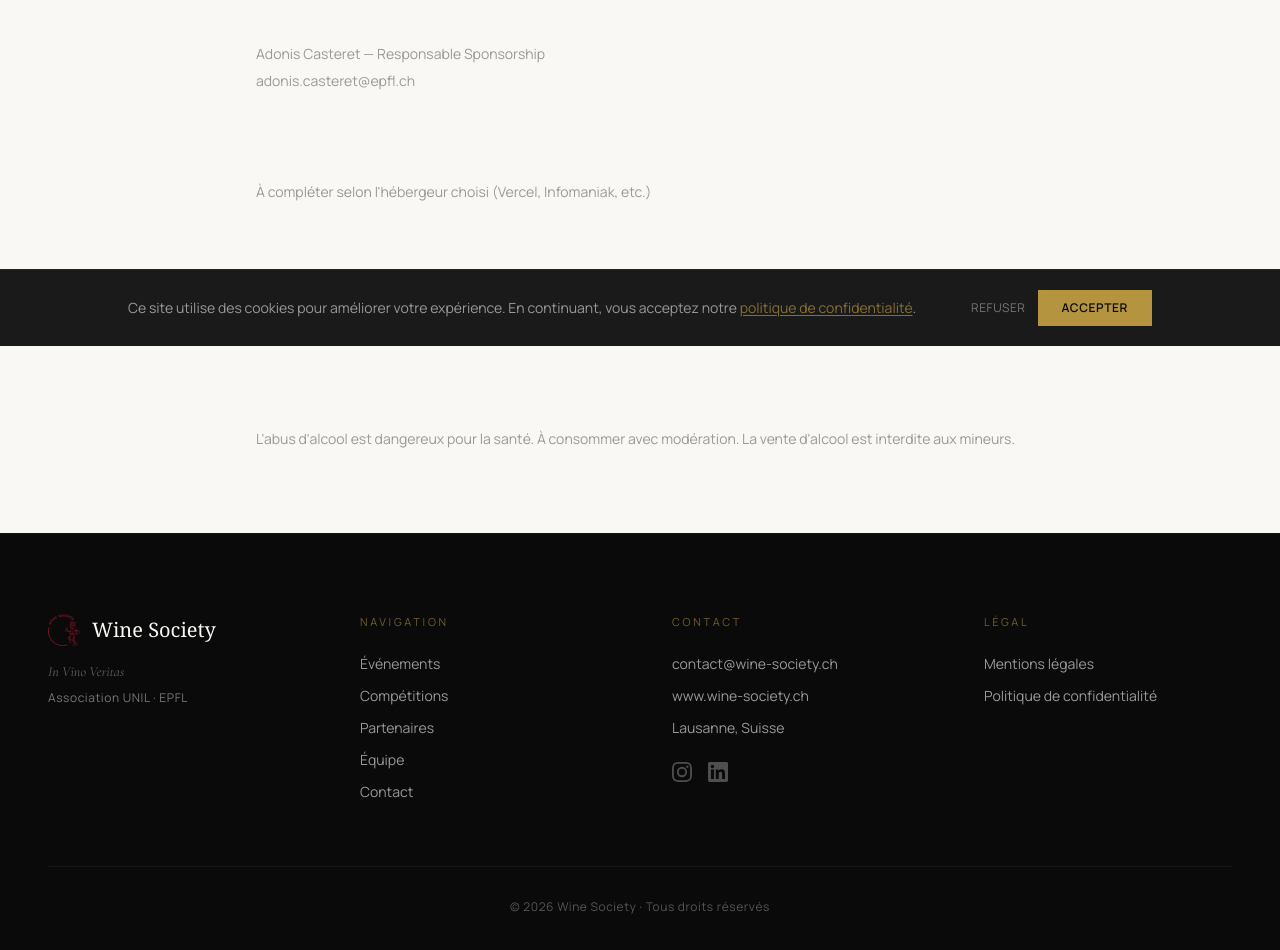
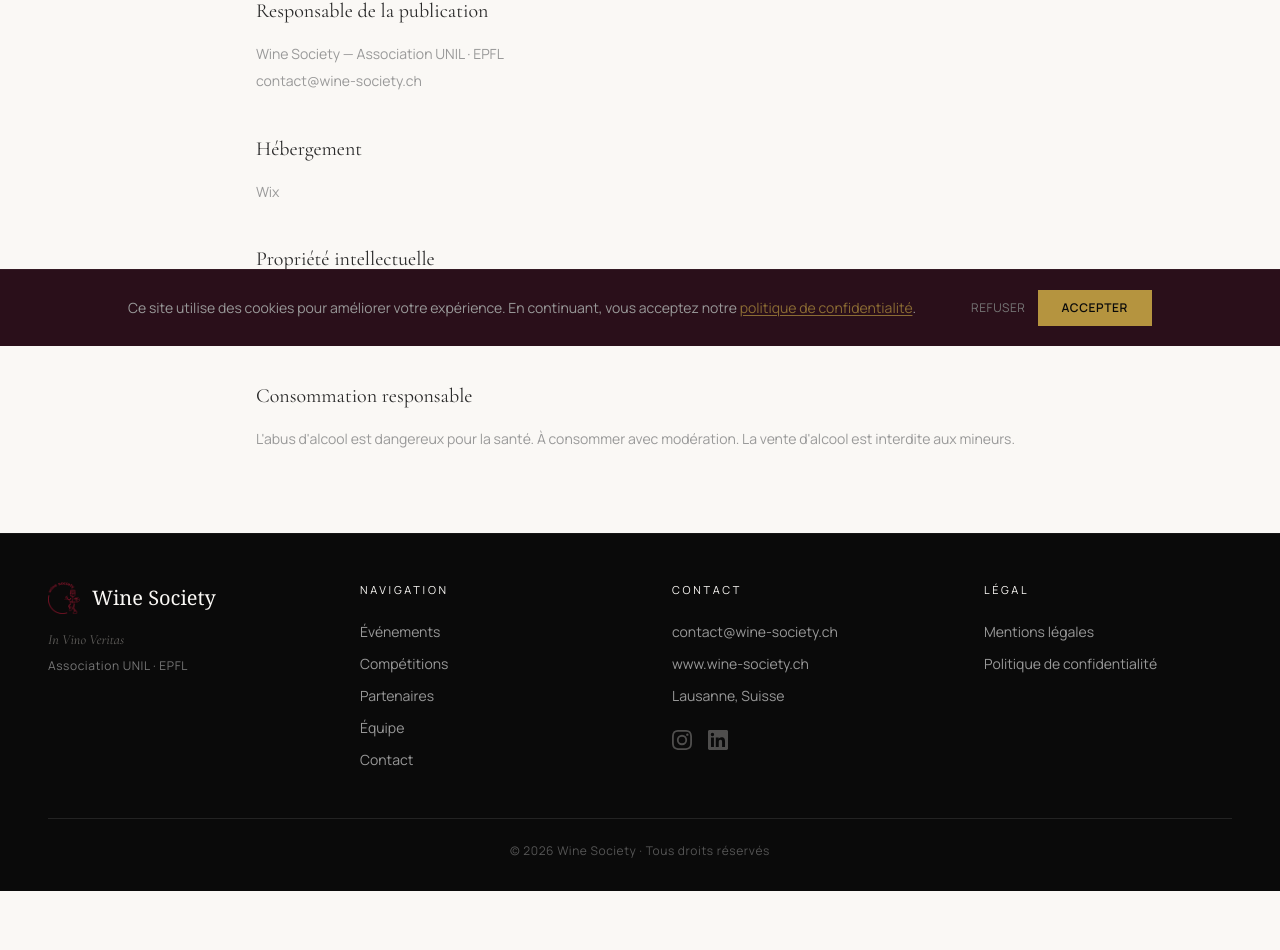
Before and after one commit to WineSociety-Lausanne/Wine-Society-Web, a Next.js app: page /mentions-legales in a window 1280 px wide. Shown: the part 454-1404 px from the top of the page. After the commit the page ends 1345 px from the top, so only its background shows below. Built offline with nearby package versions, Linux system fonts and the light colour scheme; a web font is replaced by a local one.

Commit message:
Carousel trop rapide sur tel, Mauvais doc de sponso, Loading issue sur carousel 50 personnes / dégustation, 01,02,03 plus grand, cache pour les photos

```diff
--- a/src/app/competitions/page.tsx
+++ b/src/app/competitions/page.tsx
@@ -1,6 +1,6 @@
 "use client";
 
-import { useState } from "react";
+import { useState , useEffect} from "react";
 import { useLang } from "@/lib/lang-context";
 import { FadeUp } from "@/components/AnimatedText";
 import SectionHeader from "@/components/SectionHeader";
@@ -43,6 +43,14 @@
 export default function CompetitionsPage() {
   const { t } = useLang();
   const [selectedComp, setSelectedComp] = useState<number | null>(null);
+  useEffect(() => {
+    Object.values(competitionImages).forEach((comp) => {
+      comp.photos.forEach((src) => {
+        const img = new window.Image();
+        img.src = src;
+      });
+    });
+  }, []);
 
   return (
     <>
@@ -96,6 +104,7 @@
                                     src={src}
                                     alt={`${comp.name} - Photo ${j + 1}`}
                                     fill
+                                    sizes="(max-width: 768px) 50vw, 33vw"
                                     className="object-cover hover:scale-105 transition-transform duration-500"
                                   />
                                 </div>
--- a/src/app/contact/page.tsx
+++ b/src/app/contact/page.tsx
@@ -30,8 +30,8 @@
                 {locale === "fr" ? "Responsable Événements" : "Head of Events"}
               </p>
               <div className="mt-6 space-y-3 text-cream-200/60 font-body text-sm">
-                <p className="flex items-center gap-3"><Mail className="w-3.5 h-3.5 text-gold-400/40" />orso.renucci@epfl.ch</p>
-                <p className="flex items-center gap-3"><Phone className="w-3.5 h-3.5 text-gold-400/40" />+33 6 69 97 65 98</p>
+                <a href="mailto:orso.renucci@epfl.ch" className="flex items-center gap-3 hover:text-cream-100 transition-colors"><Mail className="w-3.5 h-3.5 text-gold-400/40" />orso.renucci@epfl.ch</a>
+                <a href="tel:+33669976598" className="flex items-center gap-3 hover:text-cream-100 transition-colors"><Phone className="w-3.5 h-3.5 text-gold-400/40" />+33 6 69 97 65 98</a>
               </div>
             </div>
           </SlideIn>
@@ -47,9 +47,9 @@
                 {locale === "fr" ? "Responsable Sponsorship" : "Head of Sponsorship"}
               </p>
               <div className="mt-6 space-y-3 text-cream-200/60 font-body text-sm">
-                <p className="flex items-center gap-3"><Mail className="w-3.5 h-3.5 text-gold-400/40" />adonis.casteret@epfl.ch</p>
-                <p className="flex items-center gap-3"><Phone className="w-3.5 h-3.5 text-gold-400/40" />+41 78 312 48 18</p>
-                <p className="flex items-center gap-3"><Phone className="w-3.5 h-3.5 text-gold-400/40" />+33 7 85 89 65 82</p>
+                <a href="mailto:adonis.casteret@epfl.ch" className="flex items-center gap-3 hover:text-cream-100 transition-colors"><Mail className="w-3.5 h-3.5 text-gold-400/40" />adonis.casteret@epfl.ch</a>
+                <a href="tel:+41783124818" className="flex items-center gap-3 hover:text-cream-100 transition-colors"><Phone className="w-3.5 h-3.5 text-gold-400/40" />+41 78 312 48 18</a>
+                <a href="tel:+33785896582" className="flex items-center gap-3 hover:text-cream-100 transition-colors"><Phone className="w-3.5 h-3.5 text-gold-400/40" />+33 7 85 89 65 82</a>
               </div>
             </div>
           </SlideIn>
--- a/src/app/globals.css
+++ b/src/app/globals.css
@@ -83,12 +83,12 @@
 
 .scroll-banner {
   /* Vitesse sur mobile */
-  animation: scroll 20s linear infinite;
+  animation: scroll 40s linear infinite;
 }
 
 @media (min-width: 640px) {
   .scroll-banner {
     /* Vitesse sur ordinateur */
-    animation: scroll 80s linear infinite;
+    animation: scroll 50s linear infinite;
   }
 }
--- a/src/app/mentions-legales/page.tsx
+++ b/src/app/mentions-legales/page.tsx
@@ -14,7 +14,7 @@
         <FadeUp>
           <div className="space-y-10 font-body text-sm text-dark-400 leading-[1.9]">
             <div>
-              <h3 className="font-display text-xl text-cream-100 mb-4">
+              <h3 className="font-display text-xl text-dark-800 mb-4">
                 {locale === "fr" ? "Éditeur du site" : "Site publisher"}
               </h3>
               <p>Wine Society — Association UNIL · EPFL</p>
@@ -24,22 +24,22 @@
             </div>
 
             <div>
-              <h3 className="font-display text-xl text-cream-100 mb-4">
+              <h3 className="font-display text-xl text-dark-800 mb-4">
                 {locale === "fr" ? "Responsable de la publication" : "Publication manager"}
               </h3>
-              <p>Adonis Casteret — Responsable Sponsorship</p>
-              <p>adonis.casteret@epfl.ch</p>
+              <p>Wine Society — Association UNIL · EPFL</p>
+              <p>contact@wine-society.ch</p>
             </div>
 
             <div>
-              <h3 className="font-display text-xl text-cream-100 mb-4">
+              <h3 className="font-display text-xl text-dark-800 mb-4">
                 {locale === "fr" ? "Hébergement" : "Hosting"}
               </h3>
-              <p>{locale === "fr" ? "À compléter selon l'hébergeur choisi (Vercel, Infomaniak, etc.)" : "To be completed based on chosen hosting provider (Vercel, Infomaniak, etc.)"}</p>
+              <p>{locale === "fr" ? "Wix" : "Wix"}</p>
             </div>
 
             <div>
-              <h3 className="font-display text-xl text-cream-100 mb-4">
+              <h3 className="font-display text-xl text-dark-800 mb-4">
                 {locale === "fr" ? "Propriété intellectuelle" : "Intellectual property"}
               </h3>
               <p>
@@ -50,7 +50,7 @@
             </div>
 
             <div>
-              <h3 className="font-display text-xl text-cream-100 mb-4">
+              <h3 className="font-display text-xl text-dark-800 mb-4">
                 {locale === "fr" ? "Consommation responsable" : "Responsible drinking"}
               </h3>
               <p>
--- a/src/app/team/page.tsx
+++ b/src/app/team/page.tsx
@@ -8,8 +8,8 @@
 const teamMembers = [
   { nameKey: "president", name: "Damien Grosset-Bourbange" },
   { nameKey: "vicePresident", name: "Jan Hoffman" },
+  { nameKey: "events", name: "Orso Renucci" },
   { nameKey: "sponsorship", name: "Adonis Casteret" },
-  { nameKey: "events", name: "Orso Renucci" },
   { nameKey: "communication", name: "Mirko " },
   { nameKey: "treasurer", name: "Thomas Grosso" },
 ];
--- a/src/components/CookieBanner.tsx
+++ b/src/components/CookieBanner.tsx
@@ -34,7 +34,7 @@
     : "This site uses cookies to improve your experience. By continuing, you accept our ";
 
   return (
-    <div className="fixed bottom-0 left-0 right-0 z-[100] bg-dark-900 border-t border-white/5 px-6 py-5">
+    <div className="fixed bottom-0 left-0 right-0 z-[100] bg-wine-950 border-t border-white/5 px-6 py-5">
       <div className="max-w-5xl mx-auto flex flex-col sm:flex-row items-start sm:items-center justify-between gap-4">
         <p className="font-body text-sm text-dark-400 flex-1">
           {mainText}
--- a/src/components/Footer.tsx
+++ b/src/components/Footer.tsx
@@ -9,7 +9,7 @@
 
   return (
     <footer className="bg-dark-950 border-t border-white/5">
-      <div className="max-w-7xl mx-auto px-6 lg:px-12 py-20">
+      <div className="max-w-7xl mx-auto px-6 lg:px-12 pt-12 pb-8">
         <div className="grid grid-cols-1 md:grid-cols-4 gap-16">
           <div>
             <div className="flex items-center gap-3 mb-4">
@@ -21,7 +21,7 @@
           </div>
 
           <div>
-            <h4 className="text-[11px] text-gold-500/60 uppercase tracking-[0.25em] font-body mb-6">Navigation</h4>
+            <h4 className="text-[11px] text-bg uppercase tracking-[0.25em] font-body mb-6">Navigation</h4>
             <div className="space-y-3">
               {[
                 { href: "/events", label: t.nav.events },
@@ -38,10 +38,10 @@
           </div>
 
           <div>
-            <h4 className="text-[11px] text-gold-500/60 uppercase tracking-[0.25em] font-body mb-6">Contact</h4>
+            <h4 className="text-[11px] text-bg uppercase tracking-[0.25em] font-body mb-6">Contact</h4>
             <div className="space-y-3 text-sm text-dark-400 font-body">
-              <p>contact@wine-society.ch</p>
-              <p>www.wine-society.ch</p>
+              <a href="mailto:contact@wine-society.ch" className="block hover:text-gold-400 transition-colors duration-300">contact@wine-society.ch</a>
+              <a href="https://www.wine-society.ch" target="_blank" rel="noopener noreferrer" className="block hover:text-gold-400 transition-colors duration-300">www.wine-society.ch</a>
               <p>Lausanne, Suisse</p>
             </div>
             <div className="flex gap-4 mt-6">
@@ -55,7 +55,7 @@
           </div>
 
           <div>
-            <h4 className="text-[11px] text-gold-500/60 uppercase tracking-[0.25em] font-body mb-6">
+            <h4 className="text-[11px] text-bg uppercase tracking-[0.25em] font-body mb-6">
               {locale === "fr" ? "Légal" : "Legal"}
             </h4>
             <div className="space-y-3">
@@ -69,7 +69,7 @@
           </div>
         </div>
 
-        <div className="mt-16 pt-8 border-t border-white/5 text-center">
+        <div className="mt-12 pt-6 pb-0 border-t border-white/10 text-center">
           <p className="text-dark-600 text-xs font-body tracking-wider">
             © {new Date().getFullYear()} Wine Society · {t.footer.rights}
           </p>
--- a/src/lib/dictionaries.ts
+++ b/src/lib/dictionaries.ts
@@ -27,7 +27,7 @@
         since: "Depuis 2014",
         sinceLabel: "Association active",
         perEvent: "~50",
-        perEventLabel: "par soirée dégustation",
+        perEventLabel: "personnes par dégustation",
         frequency: "2×/mois",
         frequencyLabel: "événements récurrents",
       },
@@ -236,7 +236,7 @@
         since: "Since 2014",
         sinceLabel: "Active association",
         perEvent: "~50",
-        perEventLabel: "per tasting event",
+        perEventLabel: "people per tasting",
         frequency: "2×/month",
         frequencyLabel: "recurring events",
       },
```
Also changed, not shown: src/app/page.tsx (+13 -44 lines), src/app/partenaires/page.tsx (+4 -4 lines), src/app/politique-confidentialite/page.tsx (+6 -6 lines), 2 other files (tests, documents, lock files or other folders).
